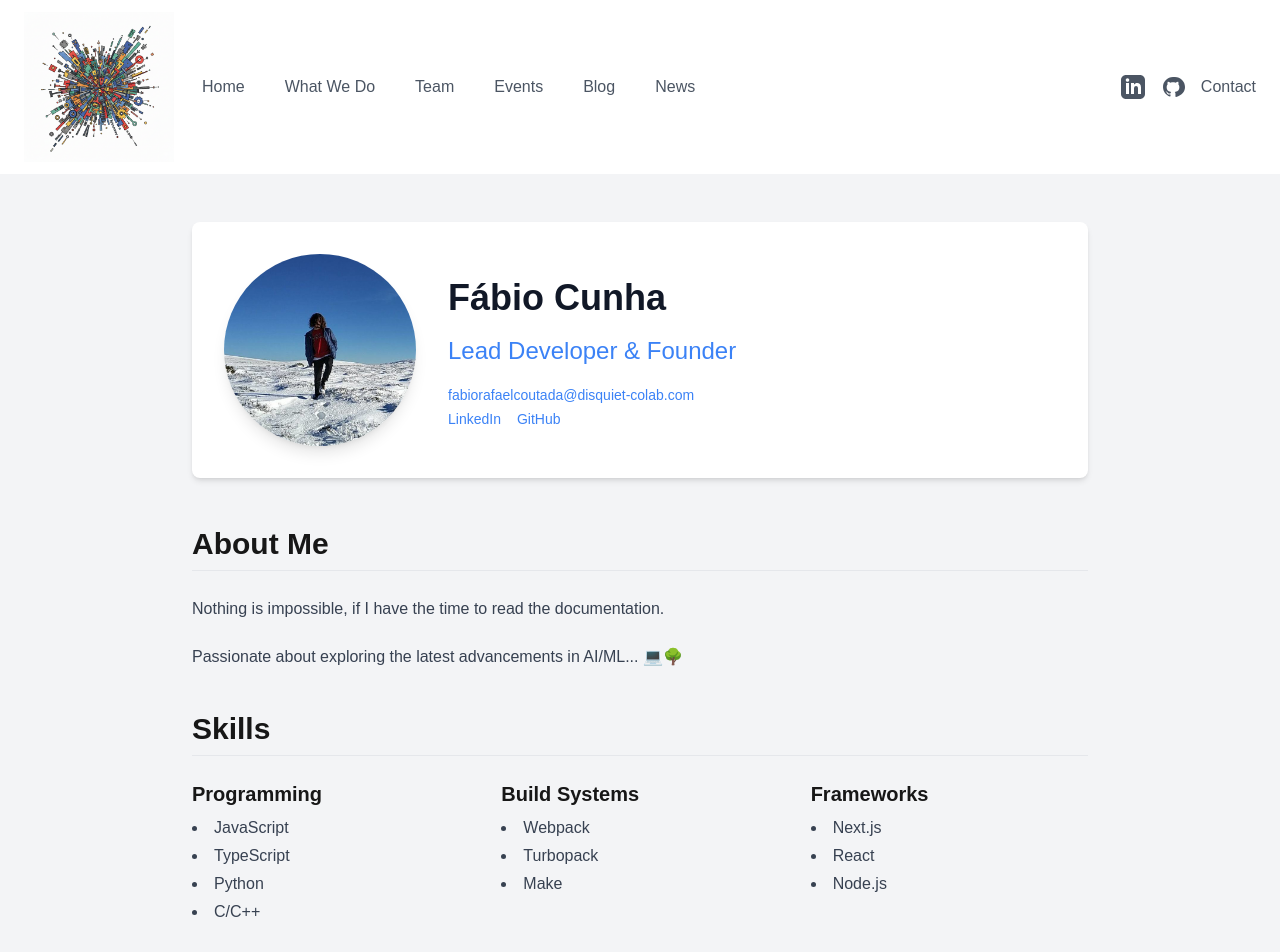
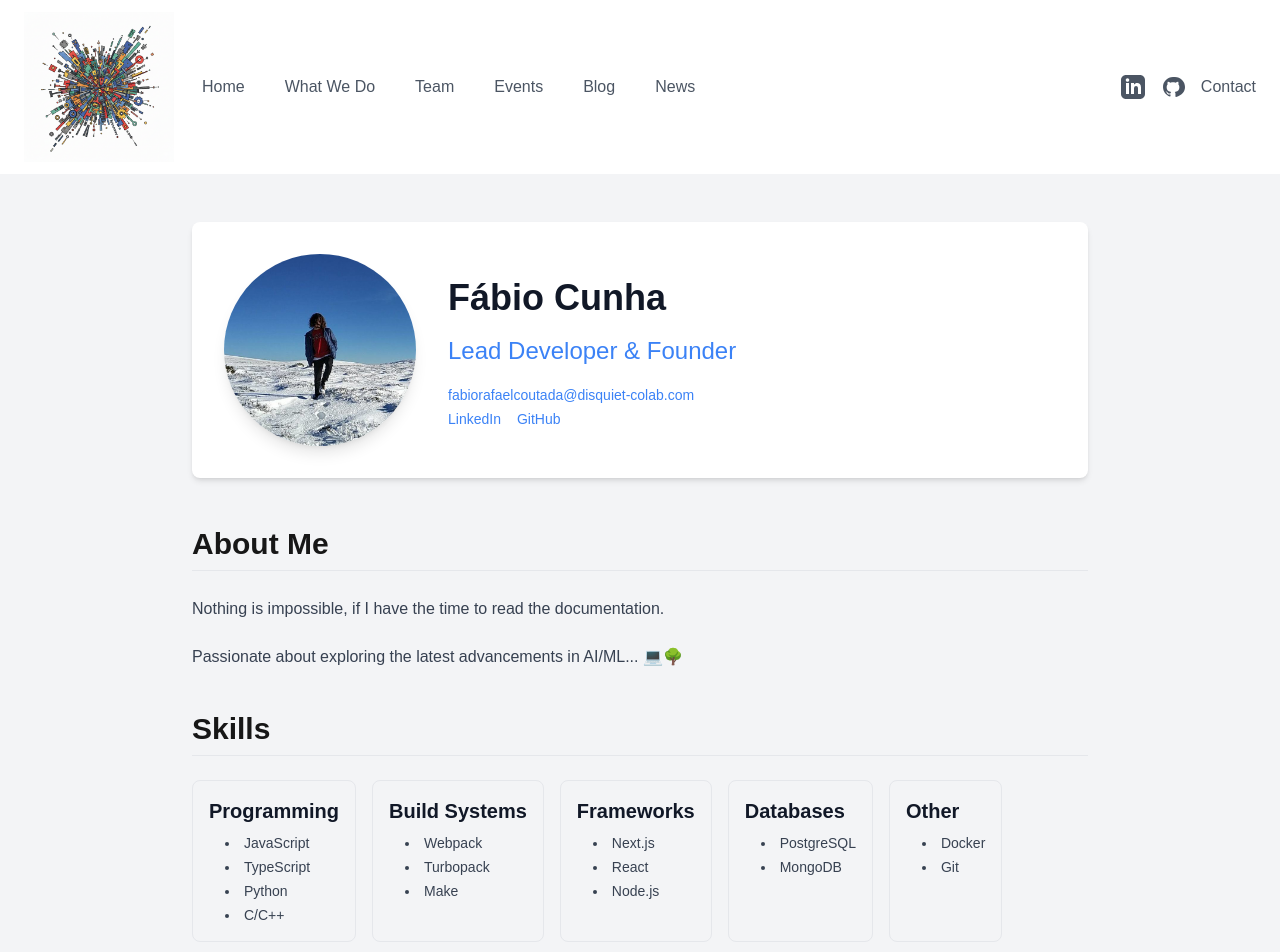
Before and after one commit to fabiorafaelcoutada/disquiet-colab-homepage, a Next.js app: page /team/fabio-cunha in a window 1280 px wide. Shown: the top 952 px of the page. Built offline with nearby package versions, Linux system fonts and the light colour scheme.

Commit message:
Refactor skills rendering: add recursive component for nested skill categories, update types, and improve layout.

```diff
--- a/src/app/team/[slug]/page.tsx
+++ b/src/app/team/[slug]/page.tsx
@@ -2,34 +2,77 @@ import { getMarkdownContent } from '@/lib/markdown';
 import Image from 'next/image';
 import Link from 'next/link';
 import styles from './page.module.css';
-import { TeamMemberFrontmatter, TeamMemberSkills } from '@/types/team';
+import { TeamMemberFrontmatter, SkillCategory, SkillList } from '@/types/team';
 
 type Props = {
     params: { slug: string }
 };
 
-// Helper components (SkillsCategory, getSkillCategories) are unchanged
-function SkillsCategory({ title, skills }: { title: string, skills?: string[] }) {
-    if (!skills || skills.length === 0) return null;
+// --- NEW/REFACTORED HELPER COMPONENT: Handles Recursion ---
+// This component checks if the input data is a final list or another nested object.
+function RecursiveSkillsRenderer({ data }: { data: SkillCategory | SkillList }) {
+    if (Array.isArray(data)) {
+        // Case 1: It's the final list (SkillList: ['C', 'C++']) - RENDER VERTICAL LIST
+        return (
+            <ul className="list-disc list-inside space-y-1 text-gray-700 dark:text-gray-300 ml-4">
+                {data.map((skill) => (
+                    <li key={skill} className="text-sm">{skill}</li>
+                ))}
+            </ul>
+        );
+    }
+
+    // Case 2: It's a nested object (SkillCategory) - Recurse
+    // We are deliberately NOT adding a surrounding div here.
     return (
-        <div>
-            <h3 className="text-xl font-semibold mb-2 capitalize">{title.replace(/([A-Z])/g, ' $1').trim()}</h3>
-            <ul className="list-disc list-inside space-y-1 text-gray-700 dark:text-gray-300">
-                {skills.map((skill) => <li key={skill}>{skill}</li>)}
-            </ul>
-        </div>
+        <>
+            {Object.entries(data).map(([key, value]) => {
+                if (!value || (Array.isArray(value) && value.length === 0)) return null;
+
+                // Check if the current object is the *top-level* skill category
+                // If the value is a SkillList (string[]), then this key (e.g., 'lowLevel') is a sub-category.
+                const isSubCategory = !Array.isArray(value);
+
+                return (
+                    // We apply spacing and border here for visual separation
+                    <div
+                        key={key}
+                        className={`
+                            p-4
+                            border dark:border-gray-700 rounded-lg
+                            break-inside-avoid-column
+                            ${isSubCategory ? 'space-y-2' : ''}
+                            ${isSubCategory ? 'col-span-1 md:col-span-1' : 'col-span-full'}
+                        `}
+                    >
+                        {/* The heading for the category (e.g., 'Programming Languages') */}
+                        <h3 className="text-xl font-semibold mb-2 capitalize text-gray-900 dark:text-white">
+                            {key.replace(/([A-Z])/g, ' $1').trim()}
+                        </h3>
+
+                        {/* Recurse: Call the same component with the nested data */}
+                        {/* We use a slight left padding for nesting visibility */}
+                        <div className="pl-0">
+                            <RecursiveSkillsRenderer data={value} />
+                        </div>
+                    </div>
+                );
+            })}
+        </>
     );
 }
-function getSkillCategories(skills: TeamMemberSkills | undefined): [string, string[] | undefined][] {
-    if (!skills) return [];
-    return Object.entries(skills).filter(([, list]) => list && list.length > 0);
+
+// Check if skills exist at all (helper logic)
+function hasSkills(skills: SkillCategory | undefined): boolean {
+    return skills ? Object.keys(skills).length > 0 : false;
 }
 
 
 export default async function TeamMemberPage({ params }: Props) {
     const { slug } = params;
     const { data, contentHtml } = await getMarkdownContent(`team/${slug}`) as { data: TeamMemberFrontmatter, contentHtml: string };
-    const skillCategories = getSkillCategories(data.skills);
+
+    const hasAnySkills = hasSkills(data.skills);
 
     return (
         <div className={styles.pageContainer}>
@@ -37,7 +80,6 @@ export default async function TeamMemberPage({ params }: Props) {
 
                 {/* === MEMBER HEADER (Unchanged) === */}
                 <div className={styles.memberHeader}>
-                    {/* ... Avatar, Name, Position, Contact, Links ... */}
                     <div className={styles.avatar}>
                         <Image src={data.image} alt={`${data.firstName} ${data.lastName}`} fill style={{ objectFit: 'cover' }}/>
                     </div>
@@ -59,7 +101,7 @@ export default async function TeamMemberPage({ params }: Props) {
                 {/* === STRUCTURED RESUME CONTENT === */}
                 <div className={`${styles.resumeContentContainer} space-y-10`}>
 
-                    {/* --- Moved "About Me" (contentHtml) Section HERE --- */}
+                    {/* --- About Me (Unchanged) --- */}
                     {contentHtml && contentHtml.trim() !== '' && (
                         <section>
                             <h2 className="text-3xl font-bold border-b pb-2 mb-6 dark:text-white">About Me</h2>
@@ -69,22 +111,21 @@ export default async function TeamMemberPage({ params }: Props) {
                             />
                         </section>
                     )}
-                    {/* --------------------------------------------------- */}
 
-
-                    {/* --- Skills Section --- */}
-                    {skillCategories.length > 0 && (
+                    {/* --- Skills Section (Modified Grid for Horizontal Categories) --- */}
+                    {hasAnySkills && data.skills && (
                         <section>
                             <h2 className="text-3xl font-bold border-b pb-2 mb-6 dark:text-white">Skills</h2>
-                            <div className="grid grid-cols-1 md:grid-cols-2 lg:grid-cols-3 gap-x-8 gap-y-6">
-                                {skillCategories.map(([category, list]) => (
-                                    <SkillsCategory key={category} title={category} skills={list} />
-                                ))}
+
+                            {/* NEW: Use flex-wrap instead of grid for simpler horizontal flow */}
+                            <div className="flex flex-wrap gap-4">
+                                {/* We pass data.skills to start the recursion */}
+                                <RecursiveSkillsRenderer data={data.skills} />
                             </div>
                         </section>
                     )}
 
-                    {/* --- Professional Experience Section --- */}
+                    {/* --- Professional Experience Section (Unchanged) --- */}
                     {data.experiences && data.experiences.length > 0 && (
                         <section>
                             <h2 className="text-3xl font-bold border-b pb-2 mb-6 dark:text-white">Experience</h2>
@@ -101,7 +142,7 @@ export default async function TeamMemberPage({ params }: Props) {
                         </section>
                     )}
 
-                    {/* --- Achievements Section --- */}
+                    {/* --- Achievements Section (Unchanged) --- */}
                     {data.achievements && data.achievements.length > 0 && (
                         <section>
                             <h2 className="text-3xl font-bold border-b pb-2 mb-6 dark:text-white">Achievements</h2>
@@ -111,7 +152,7 @@ export default async function TeamMemberPage({ params }: Props) {
                         </section>
                     )}
 
-                    {/* --- Hobbies Section --- */}
+                    {/* --- Hobbies & Interests Sections (Unchanged) --- */}
                     {data.hobbies && data.hobbies.length > 0 && (
                         <section>
                             <h2 className="text-3xl font-bold border-b pb-2 mb-6 dark:text-white">Hobbies</h2>
@@ -120,8 +161,6 @@ export default async function TeamMemberPage({ params }: Props) {
                             </ul>
                         </section>
                     )}
-
-                    {/* --- Interests Section --- */}
                     {data.interests && data.interests.length > 0 && (
                         <section>
                             <h2 className="text-3xl font-bold border-b pb-2 mb-6 dark:text-white">Interests</h2>
```
Also changed, not shown: src/types/team.ts (+27 -21 lines).
